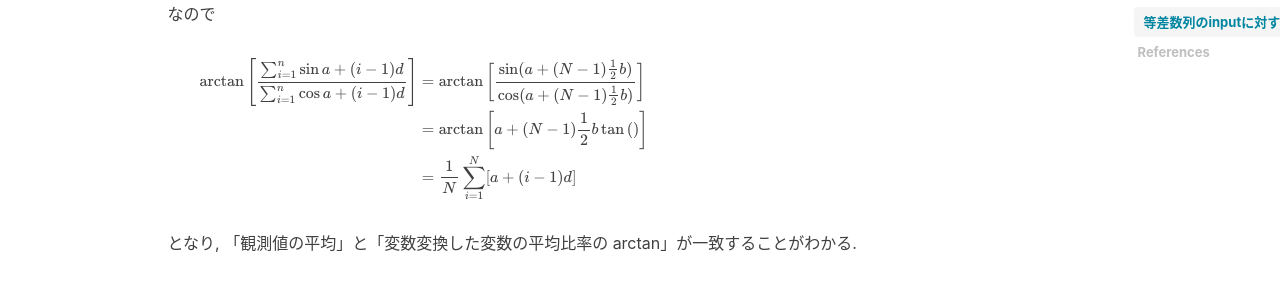
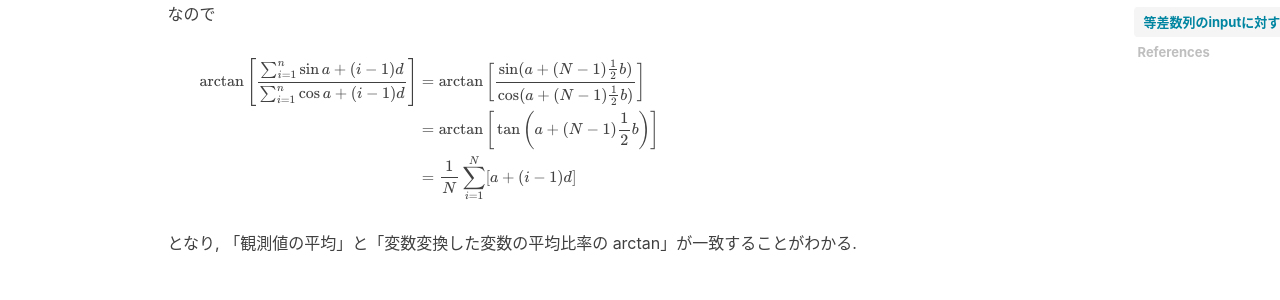
Before and after one commit to RyoNakagami/RyoNakagami.github.io, a Jekyll site: the page built from _posts/2023-01-20-circlemean.md, in a window 1280 px wide and 900 px high, scrolled down 5327 px. Shown: the part 202-502 px from the top of the window. Built offline with Jekyll 4.4.1, drawn with Linux system fonts in a browser that asks for light colours; nearby versions of some CDN libraries; comment, search, counter and statistics services are not loaded.

Commit message:
FIX tags

```diff
--- a/_posts/2023-01-20-circlemean.md
+++ b/_posts/2023-01-20-circlemean.md
@@ -234,7 +234,7 @@ $$
 $$
 \begin{align*}
 \arctan\left[ \frac{\sum_{i=1}^{n} \sin{a + (i-1)d}}{\sum_{i=1}^{n} \cos{a + (i-1)d}} \right] &= \arctan\bigg[ \frac{\sin (a + (N - 1) \frac{1}{2} b)}{\cos (a + (N - 1) \frac{1}{2} b)}\bigg]\\
-&= \arctan\bigg[a + (N - 1) \frac{1}{2} b\tan\left(\right)\bigg]\\
+&= \arctan\bigg[\tan\left(a + (N - 1) \frac{1}{2} b\right)\bigg]\\
 &= \frac{1}{N}\sum_{i=1}^N [a + (i-1)d]
 \end{align*}
 $$
```
